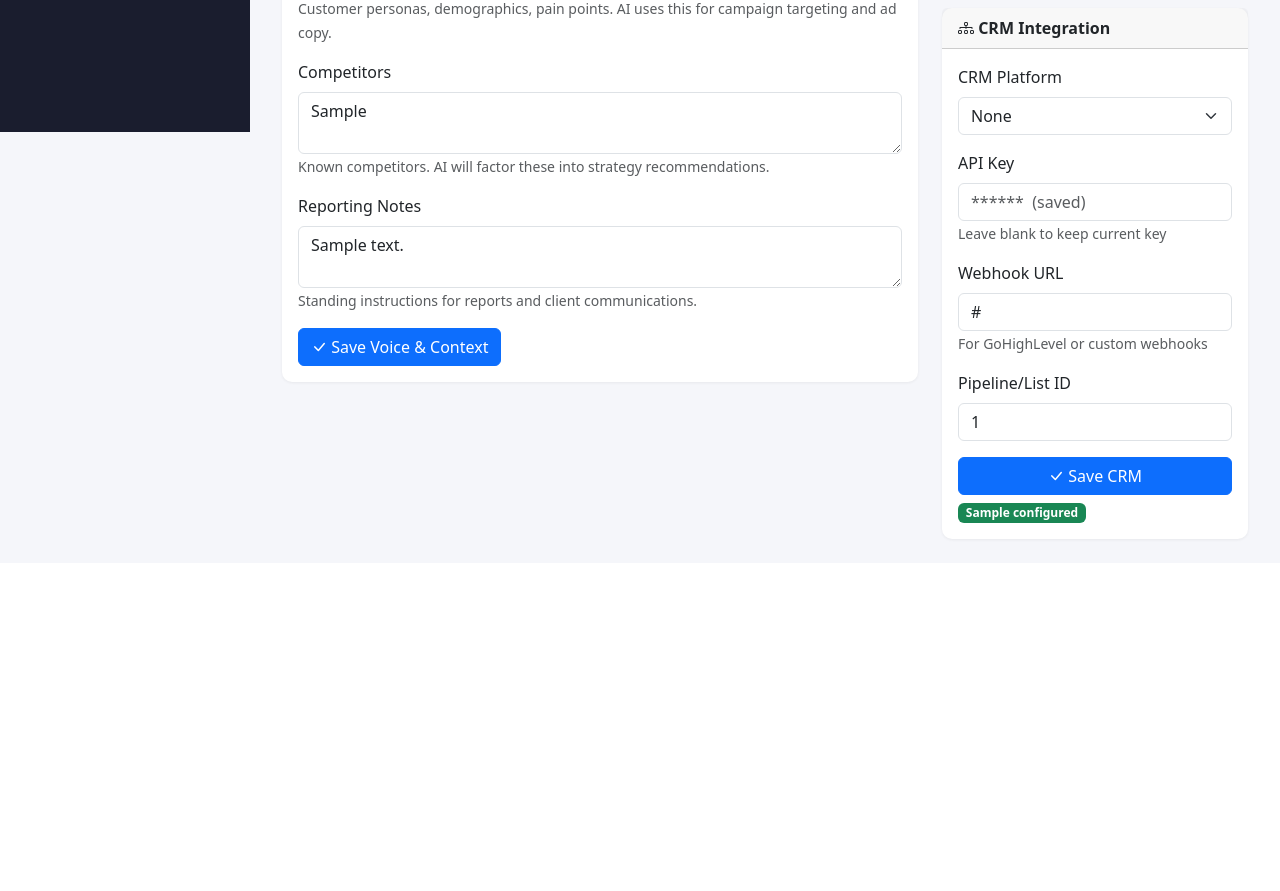
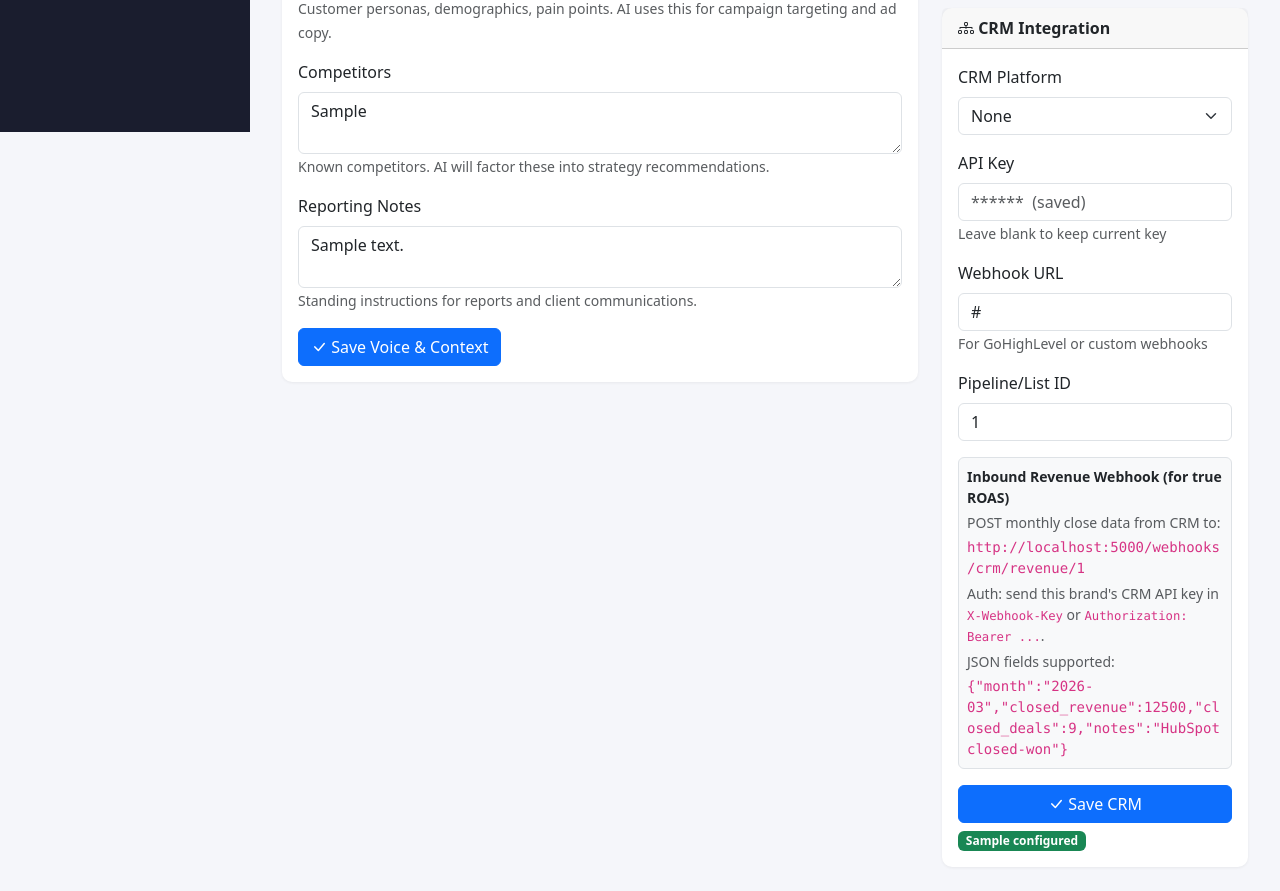
Before and after one commit to markgromer/gromore-admin, a Flask app: page /brands/1/settings in a window 1280 px wide. Shown: the part 668-1559 px from the top of the page. Before the commit the page ends 1209 px from the top, so only its background shows below. Run offline with Flask 3, Linux system fonts and the light colour scheme; the visitor is signed in with stand-in values (Sample User, id 1); data comes from the database, SQL or seed files in the repository; tables that the repository leaves empty hold one stand-in row (values such as "Sample post"); some libraries are stand-ins or nearby versions.

Commit message:
Add secure CRM revenue webhook automation
- Add inbound CRM revenue webhook endpoints (brand id + slug)
- Add API-key authentication via X-Webhook-Key or Bearer token
- Exempt webhook endpoint from CSRF for external CRM calls
- Normalize payload values and upsert monthly finance records
- Add brand settings guidance with copy-ready webhook URL and payload

```diff
--- a/webapp/app.py
+++ b/webapp/app.py
@@ -583,7 +583,60 @@ def create_app():
             return redirect(url_for("brand_settings", brand_id=brand_id))
         # Reload brand to get latest data
         brand = db.get_brand(brand_id)
-        return render_template("brands/settings.html", brand=brand)
+        return render_template("brands/settings.html", brand=brand, app_url=(app.config.get("APP_URL", "") or "").rstrip("/"))
+
+    @app.route("/webhooks/crm/revenue/<int:brand_id>", methods=["POST"])
+    @app.route("/webhooks/crm/revenue/slug/<slug>", methods=["POST"])
+    @csrf.exempt
+    def crm_revenue_webhook(brand_id=None, slug=None):
+        brand = db.get_brand(brand_id) if brand_id is not None else db.get_brand_by_slug(slug or "")
+        if not brand:
+            return jsonify({"ok": False, "error": "Brand not found"}), 404
+
+        expected_key = (brand.get("crm_api_key") or "").strip()
+        if not expected_key:
+            return jsonify({"ok": False, "error": "CRM API key not configured for this brand"}), 400
+
+        payload = request.get_json(silent=True) or {}
+        auth_header = (request.headers.get("Authorization") or "").strip()
+        bearer_key = auth_header[7:].strip() if auth_header.lower().startswith("bearer ") else ""
+        header_key = (request.headers.get("X-Webhook-Key") or "").strip()
+        body_key = str(payload.get("api_key") or payload.get("webhook_key") or "").strip()
+        provided_key = header_key or bearer_key or body_key
+
+        if not provided_key or not secrets.compare_digest(provided_key, expected_key):
+            return jsonify({"ok": False, "error": "Unauthorized"}), 401
+
+        month_raw = str(payload.get("month") or payload.get("period") or datetime.now().strftime("%Y-%m"))
+        month = month_raw[:7]
+        try:
+            datetime.strptime(month, "%Y-%m")
+        except ValueError:
+            return jsonify({"ok": False, "error": "Invalid month format. Use YYYY-MM"}), 400
+
+        revenue = payload.get("closed_revenue", payload.get("revenue", payload.get("amount", 0)))
+        closed_deals = payload.get("closed_deals", payload.get("deals", payload.get("won_deals", 0)))
+        notes = str(payload.get("notes") or payload.get("source") or payload.get("description") or "")
+
+        try:
+            revenue_num = float(revenue or 0)
+        except (TypeError, ValueError):
+            revenue_num = 0.0
+        try:
+            closed_deals_num = int(float(closed_deals or 0))
+        except (TypeError, ValueError):
+            closed_deals_num = 0
+
+        db.upsert_brand_month_finance(brand["id"], month, revenue_num, closed_deals_num, notes)
+
+        return jsonify({
+            "ok": True,
+            "brand_id": brand["id"],
+            "brand": brand.get("display_name", ""),
+            "month": month,
+            "closed_revenue": revenue_num,
+            "closed_deals": closed_deals_num,
+        })
 
     @app.route("/brands/<int:brand_id>/delete", methods=["POST"])
     @login_required
--- a/webapp/templates/brands/settings.html
+++ b/webapp/templates/brands/settings.html
@@ -151,6 +151,15 @@
                                placeholder="Optional pipeline or list identifier">
                     </div>
 
+                    <div class="border rounded p-2 bg-light mb-3">
+                        <div class="small fw-semibold mb-1">Inbound Revenue Webhook (for true ROAS)</div>
+                        <div class="small text-muted mb-1">POST monthly close data from CRM to:</div>
+                        <code class="small d-block mb-1">{{ app_url }}{{ url_for('crm_revenue_webhook', brand_id=brand.id) }}</code>
+                        <div class="small text-muted mb-1">Auth: send this brand's CRM API key in <code>X-Webhook-Key</code> or <code>Authorization: Bearer ...</code>.</div>
+                        <div class="small text-muted mb-1">JSON fields supported:</div>
+                        <code class="small d-block">{"month":"2026-03","closed_revenue":12500,"closed_deals":9,"notes":"HubSpot closed-won"}</code>
+                    </div>
+
                     <button type="submit" class="btn btn-primary w-100">
                         <i class="bi bi-check-lg"></i> Save CRM
                     </button>
```
